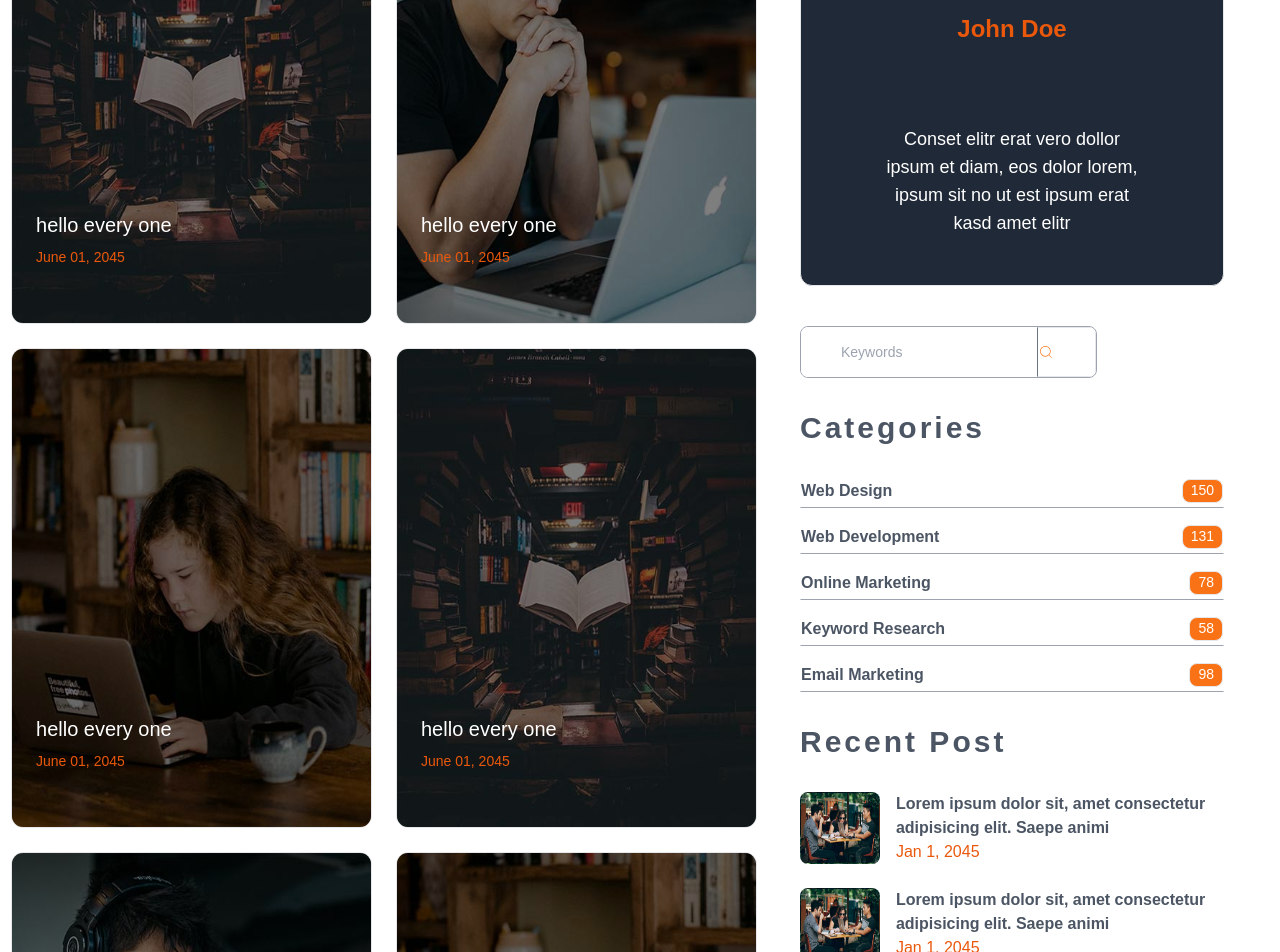
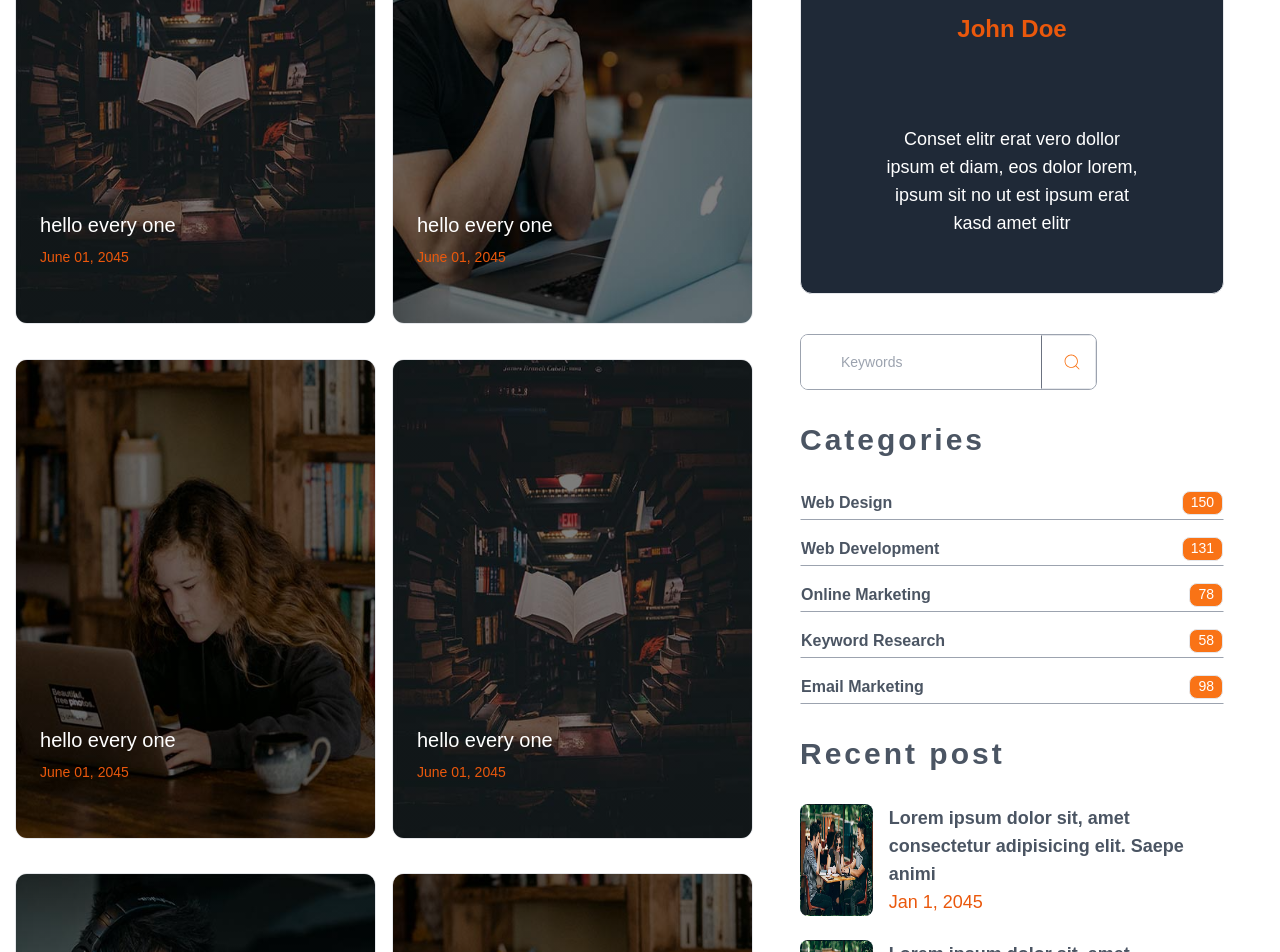
Before and after one commit to abrar0349/Next-project-1, a Next.js app: page /blog in a window 1280 px wide. Shown: the part 900-1852 px from the top of the page. Built offline with nearby package versions, Linux system fonts and the light colour scheme.

Commit message:
After this commint I will create buttons for Blog page

```diff
--- a/app/blog/page.tsx
+++ b/app/blog/page.tsx
@@ -12,6 +12,7 @@ function page() {
 
 
   return (
+
     <div className=''
     style={{
       paddingTop : "72px"
@@ -19,9 +20,11 @@ function page() {
 
         <Sliders pic={'/Global/course-3.jpg'} title={'Blog'}/>
 
-      <div className='flex flex-row  pt-48'>
+        <div
+          className='flex flex-col gap-28 lg:gap-0 lg:flex-row pt-24 sm:pt-48'>
 
-        <div className="w-[60%] flex flex-wrap gap-6 justify-center">
+          <div
+            className="w-[90%] lg:w-[60%] flex flex-wrap gap-x-4 gap-y-0 justify-center">
             <Card4_1 pic={'home/blog-1.jpg'} />
             <Card4_1 pic={'home/blog-2.jpg'} />
             <Card4_1 pic={'home/blog-3.jpg'} />
@@ -30,26 +33,25 @@ function page() {
             <Card4_1 pic={'home/blog-3.jpg'} />
           </div>
 
-        <div className='w-[40%] pl-8 pr-14'>
+          <div
+            className='w-[100%] lg:w-[40%] pl-1 sm:pl-8 pr-2 sm:pr-14'>
             <Card5 />
-
             <Input />
-
-          <Heading text={'Categories'}/>
             <div>
+              <Heading text={'Categories'} />
               <Category text={'Web Design'} count={'150'}/>
               <Category text={'Web Development'} count={'131'}/>
               <Category text={'Online Marketing'} count={'78'}/>
               <Category text={'Keyword Research'} count={'58'}/>
               <Category text={'Email Marketing'} count={'98'}/>
             </div>
-          <Heading text={'Recent Post'}/>
             <div>
+              <Heading text={'Recent post'} />
               <Post pic={'/home/course-6.jpg'}/>
               <Post pic={'/home/course-6.jpg'}/>
               <Post pic={'/home/course-6.jpg'}/>
             </div>
-
+            <div>
             <Heading text={'Tag Cloud'}/>
               <div className='flex gap-4 flex-wrap '>
                 <Button text={'Design'}/>
@@ -64,6 +66,8 @@ function page() {
           </div>
 
         </div>
+
+    </div>
   )
 }
 
--- a/components/Blog/Card5.jsx
+++ b/components/Blog/Card5.jsx
@@ -2,9 +2,11 @@ import React from 'react'
 
 function Card5() {
   return (
-    <div className='bg-gray-800 flex justify-center flex-col items-center pt-10 px-20 border rounded-xl '>
+    <div className='bg-gray-800 flex justify-center flex-col items-center pt-10 px-8 sm:px-20 border rounded-xl w-[100%] sm:w-[70%] md:w-[50%] lg:w-[100%]'>
         <div className="w-28 h-28"
         style={{
+            backgroundImage: "url(/Global/user.jpg)",
+            backgroundSize: '100% 100%',
             border: "2px solid transparent",
             borderRadius: '50%',
         }}
@@ -12,7 +14,7 @@ function Card5() {
 
         </div>
         <h3 className='text-orange-600 text-2xl text-center font-bold mb-20 mt-4'>John Doe</h3>
-        <p className='text-white text-center text-lg pb-12'>Conset elitr erat vero dollor ipsum et diam, eos dolor lorem, ipsum sit no ut est ipsum erat kasd amet elitr</p>
+        <p className='text-white text-center text-sm sm:text-lg pb-14'>Conset elitr erat vero dollor ipsum et diam, eos dolor lorem, ipsum sit no ut est ipsum erat kasd amet elitr</p>
     </div>
   )
 }
--- a/components/Blog/Category.jsx
+++ b/components/Blog/Category.jsx
@@ -3,7 +3,7 @@ import React from 'react'
 function Category({text , count}) {
   return (
     <div
-     className='border border-transparent border-b-gray-400 flex justify-between pb-1 mb-4'>
+     className='border border-transparent border-b-gray-400 flex  justify-between pb-1 mb-4'>
       <p
        className='text-gray-600 cursor-pointer hover:text-orange-900 font-bold'>{text}
       </p>
--- a/components/Blog/Input.jsx
+++ b/components/Blog/Input.jsx
@@ -14,7 +14,7 @@ function Input() {
                 placeholder='Keywords'
                 value={email}
                 onChange={(e) => setEmail(e.target.value)}
-                className='w-[80%] outline-none py-2 ps-10 text-sm text-black caret-orange-600'
+                className='w-[90%] outline-none py-2 ps-10 text-sm text-black caret-orange-600'
                 // autoFocus
                 />
                 <button
@@ -22,7 +22,7 @@ function Input() {
                   e.preventDefault()
                 }}
                 type = 'submit'
-                className='w-[20%] text-orange-500 whitespace-nowrap py-2 md:py-4 border border-s-gray-500'>
+                className='w-[20%] text-orange-500 whitespace-nowrap py-2 md:py-4 border border-s-gray-500 ps-5 text-xl'>
                     <CiSearch />
 
                 </button>
--- a/components/Blog/Post.jsx
+++ b/components/Blog/Post.jsx
@@ -3,9 +3,9 @@ import React from 'react'
 function Post({pic}) {
   return (
     <div
-     className='flex gap-4 cursor-pointer text-orange-600 hover:text-orange-800 mb-6'>
+     className='flex flex-col sm:flex-row gap-4 cursor-pointer text-orange-600 hover:text-orange-800 mb-6'>
         <div
-         className='border border-transparent rounded-lg w-[30%] '
+         className='border border-transparent rounded-lg w-[24%]  sm:w-[16%] md:w-[9%] lg:w-[30%] h-[90px] sm:h-[auto]'
          style={{
             backgroundImage : `url(${pic})`,
             backgroundSize :  '100% 100%',
@@ -14,7 +14,7 @@ function Post({pic}) {
          >
 
         </div>
-        <div className=''>
+        <div className='text-sm sm:text-lg'>
             <p
              className='text-gray-600 font-bold'>Lorem ipsum dolor sit, amet consectetur adipisicing elit. Saepe animi</p>
             <p>Jan 1, 2045</p>
```
Also changed, not shown: app/layout.tsx (+0 -23 lines), public/Global/user.jpg (added). Lines whose indentation alone changed are shown as unchanged.
